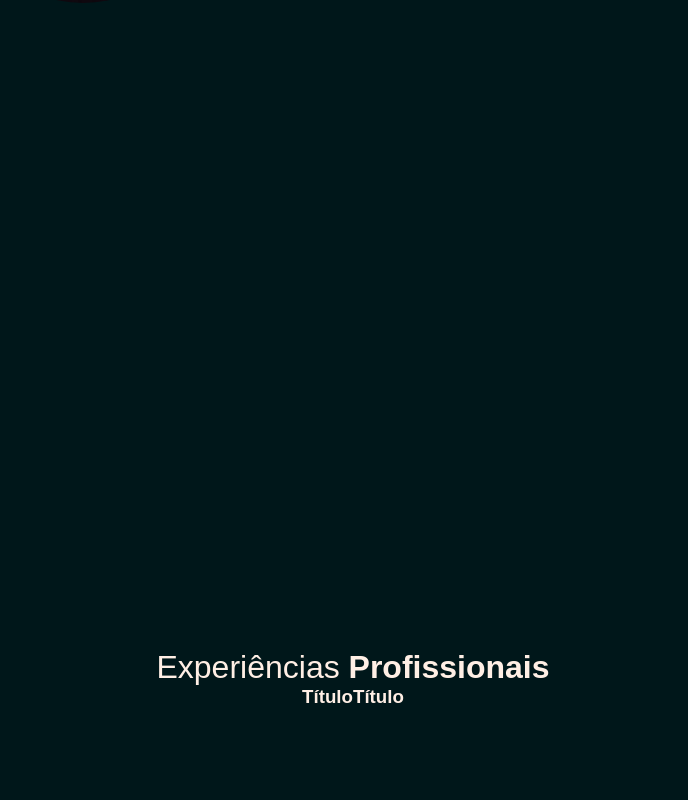
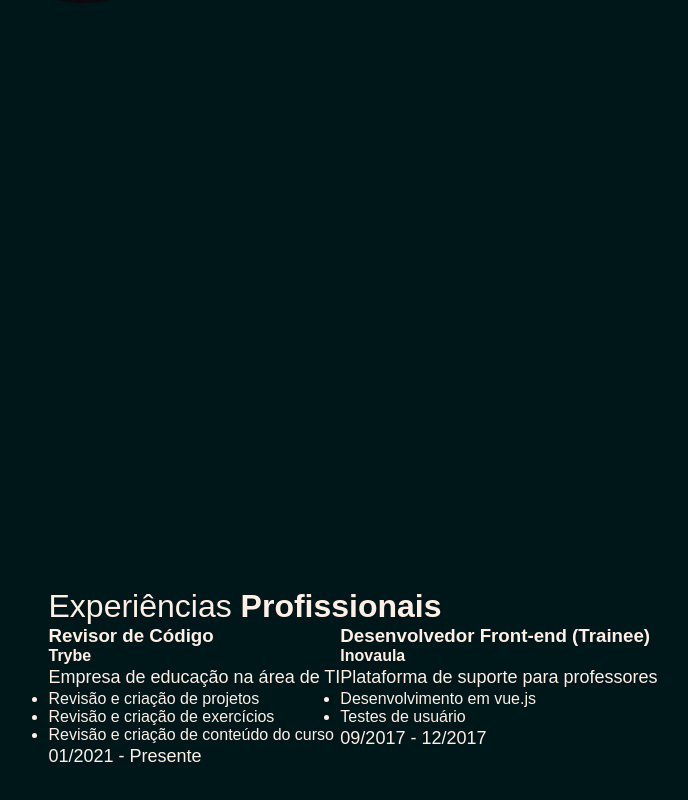
Before and after one commit to NatanaelNeto/gamedev, a React (Create React App) app: page / in a window 1280 px wide. Shown: the part 1322-2122 px from the top of the page, without its empty margins (287-975 px from the left). Built offline with nearby package versions, Linux system fonts and the light colour scheme.

Commit message:
Criação das cards

```diff
--- a/src/Components/Card.jsx
+++ /dev/null
@@ -1,13 +0,0 @@
-import React from 'react';
-
-class Card extends React.Component {
-  render() {
-    return (
-      <div className="card">
-        <h3>Título</h3>
-      </div>
-    );
-  }
-}
-
-export default Card;
--- /dev/null
+++ b/src/Components/CardJob.jsx
@@ -0,0 +1,18 @@
+import React from 'react';
+
+class CardJob extends React.Component {
+  render() {
+    const { job } = this.props;
+    return (
+      <div className="card">
+        <h3>{ job.job }</h3>
+        <h4>{ job.company }</h4>
+        <p className="card-description">{ job.description }</p>
+        <ul>{ job.tasks.map((task) => <li>{ task }</li>) }</ul>
+        <p className="card-period">{ job.period }</p>
+      </div>
+    );
+  }
+}
+
+export default CardJob;
--- a/src/Pages/Home.jsx
+++ b/src/Pages/Home.jsx
@@ -3,7 +3,7 @@ import React from 'react';
 import logo from '../img/logo.png';
 import fotoDev from '../img/fotoDev.jpg';
 import { jobs } from '../data';
-import Card from '../Components/Card';
+import CardJob from '../Components/CardJob';
 
 class Home extends React.Component {
   render () {
@@ -29,7 +29,7 @@ class Home extends React.Component {
           <div className="align-column">
             <h2>Experiências <strong>Profissionais</strong></h2>
             <div className="align-row">{ jobs.map((job) => (
-              <Card key={ job.id } job={ job }/>
+              <CardJob key={ job.id } job={ job }/>
             )) }</div>
           </div>
         </section>
```
